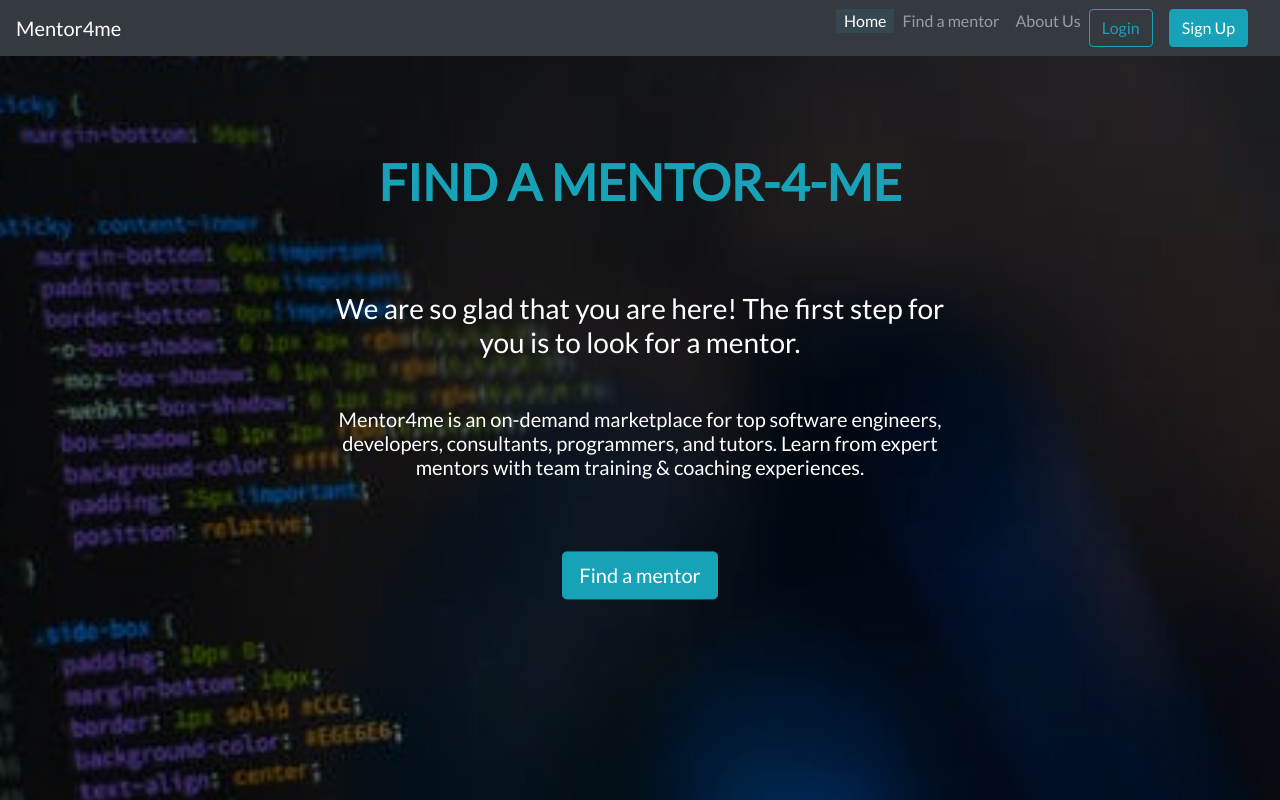
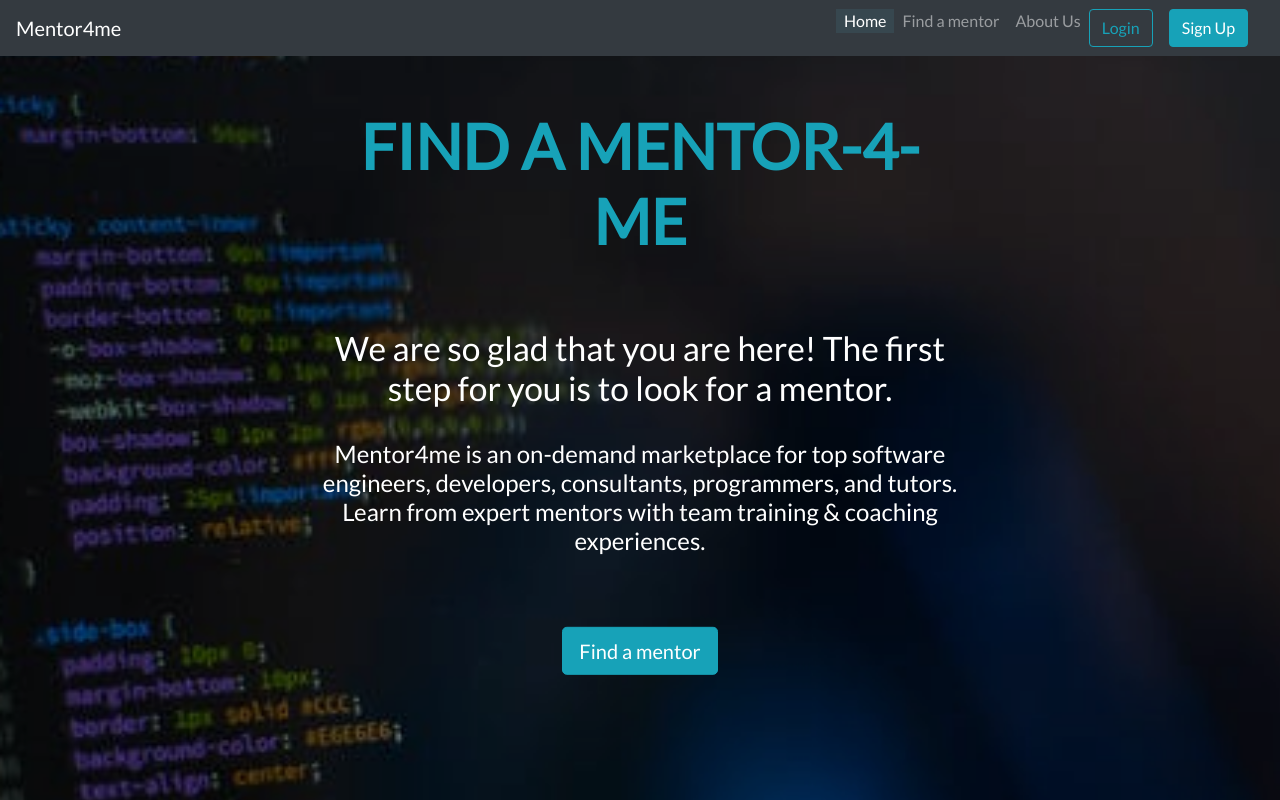
Before and after one commit to 8-27-a/final-project, a React (Create React App) app in the folder client/: page / in a window 1280 px wide. Shown: the top 800 px of the page. Built offline with nearby package versions, Linux system fonts and the light colour scheme.

Commit message:
home page layout change

```diff
--- a/client/src/containers/Home.css
+++ b/client/src/containers/Home.css
@@ -23,7 +23,7 @@
   /* margin-bottom: 3rem; */
 }
 
-.btn-group-lg > .btn,
+.btn-group-lg>.btn,
 .btn-lg {
   margin-top: 4rem;
   padding: 0.5rem 1rem;
@@ -33,17 +33,22 @@
 }
 
 .title {
-  margin-bottom: 5rem;
+  margin-top: 2rem;
+  margin-bottom: 4.3rem;
   font-weight: 700;
-  font-size: 50px;
+  font-Size: 3.9rem;
   color: #17a2b8;
 }
 
 .subtitle {
-  margin-bottom: 3rem;
+  margin-bottom: 1rem;
   color: white;
+  font-weight: 400;
+  font-size: 2.1rem;
 }
 
 .paragraph {
+  margin-top: 2rem;
   color: white;
+  font-size: 1.5rem;
 }
```
